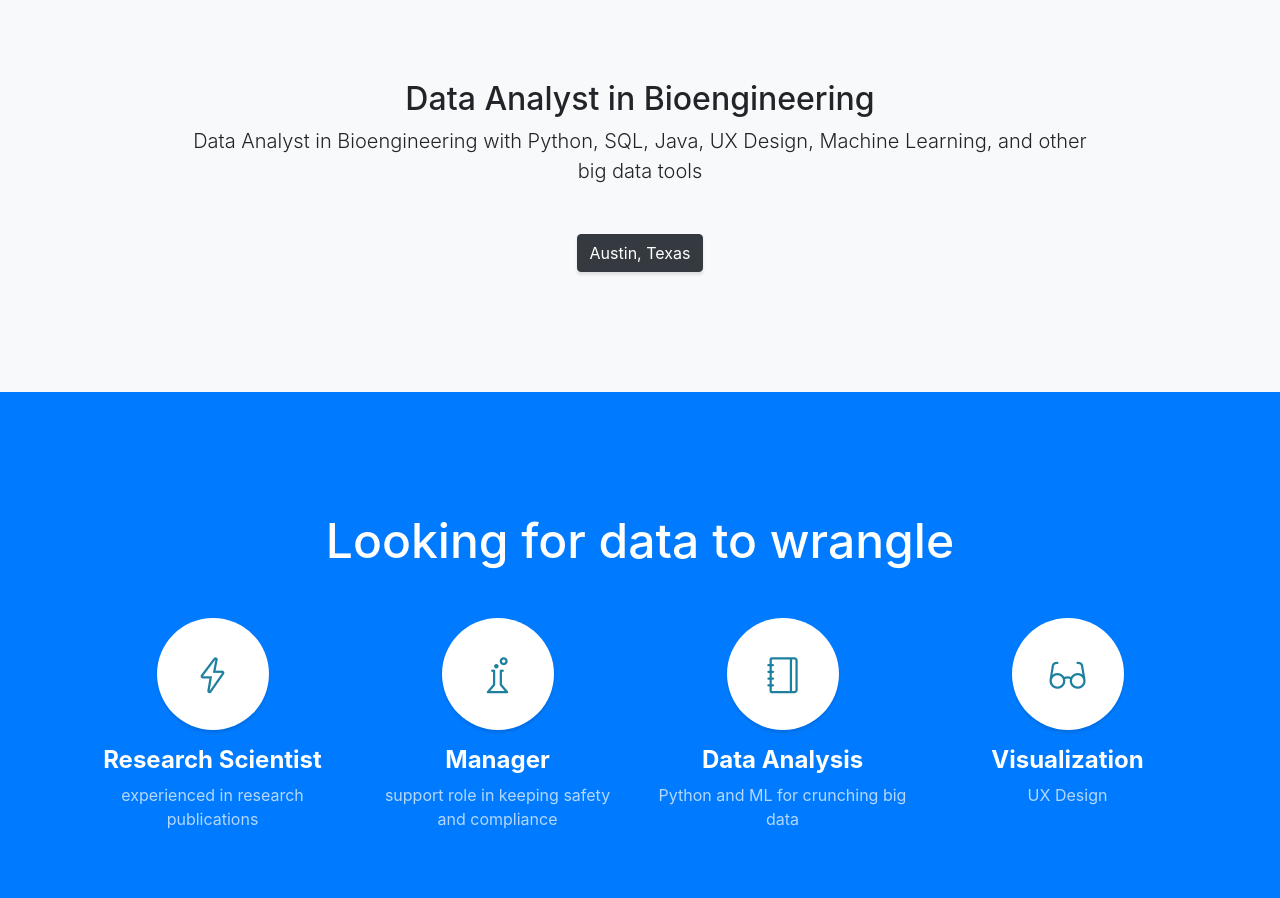
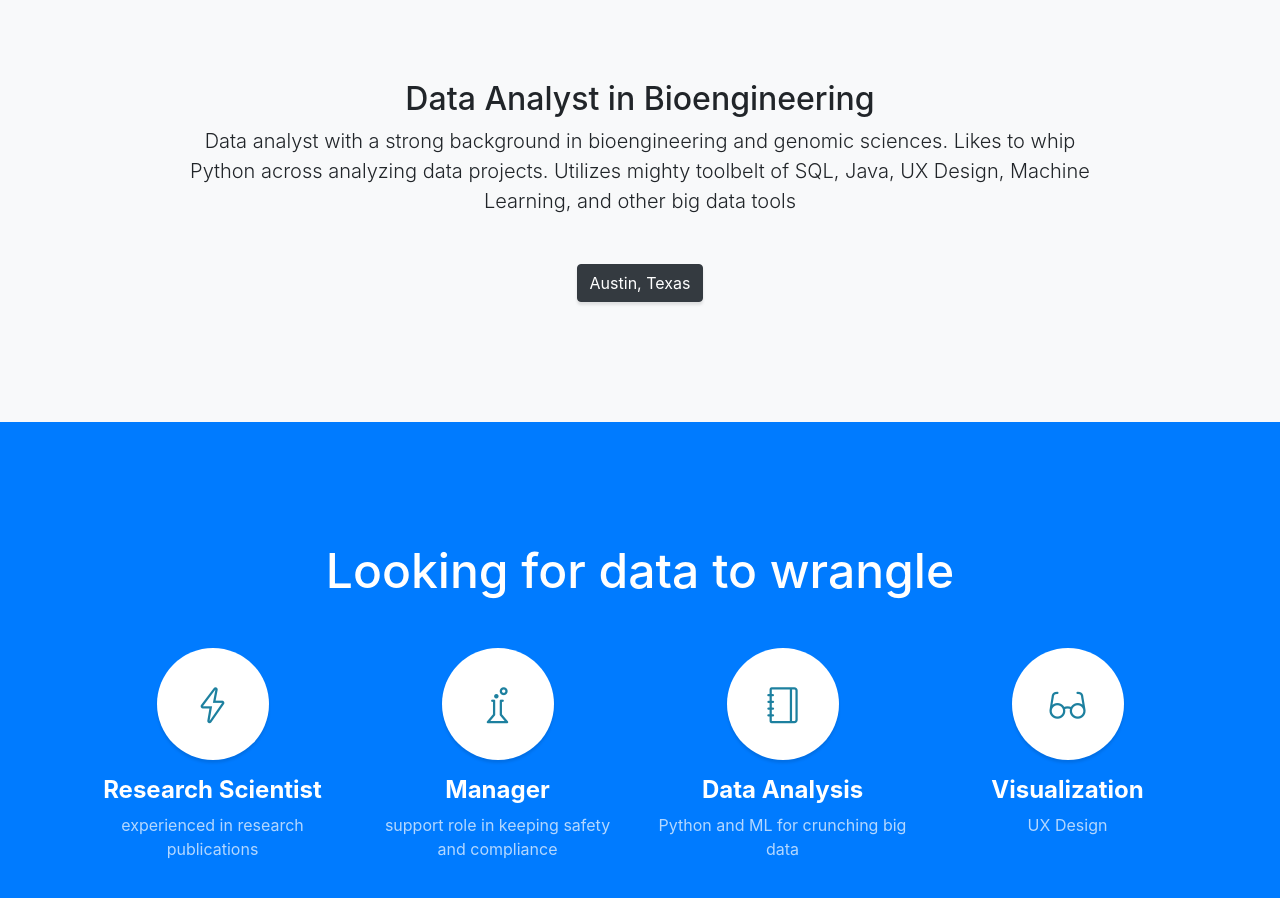
Before and after one commit to blueskiesatx/portfolio, a website with bundled scripts: page index.html in a window 1280 px wide. Shown: the part 840-1738 px from the top of the page. Built offline with nearby package versions, Linux system fonts and the light colour scheme.

Commit message:
edit duplicates

```diff
--- a/index.html
+++ b/index.html
@@ -8,7 +8,7 @@
   <meta name="description" content="">
   <meta name="author" content="">
 
-  <title>M Salazar Portfolio</title>
+  <title>Who is Mary Salazar?</title>
 
   <!-- Bootstrap Core CSS -->
   <link href="vendor/bootstrap/css/bootstrap.min.css" rel="stylesheet">
@@ -70,7 +70,7 @@
       <div class="row">
         <div class="col-lg-10 mx-auto">
           <h2>Data Analyst in Bioengineering</h2>
-          <p class="lead mb-5">Data Analyst in Bioengineering with Python, SQL, Java, UX Design, Machine Learning, and other big data tools</a></p>
+          <p class="lead mb-5">Data analyst with a strong background in bioengineering and genomic sciences. Likes to whip Python across analyzing data projects. Utilizes mighty toolbelt of SQL, Java, UX Design, Machine Learning, and other big data tools</a></p>
           <a class="btn btn-dark btn-xl js-scroll-trigger" href="#services">Austin, Texas</a>
         </div>
       </div>
```
